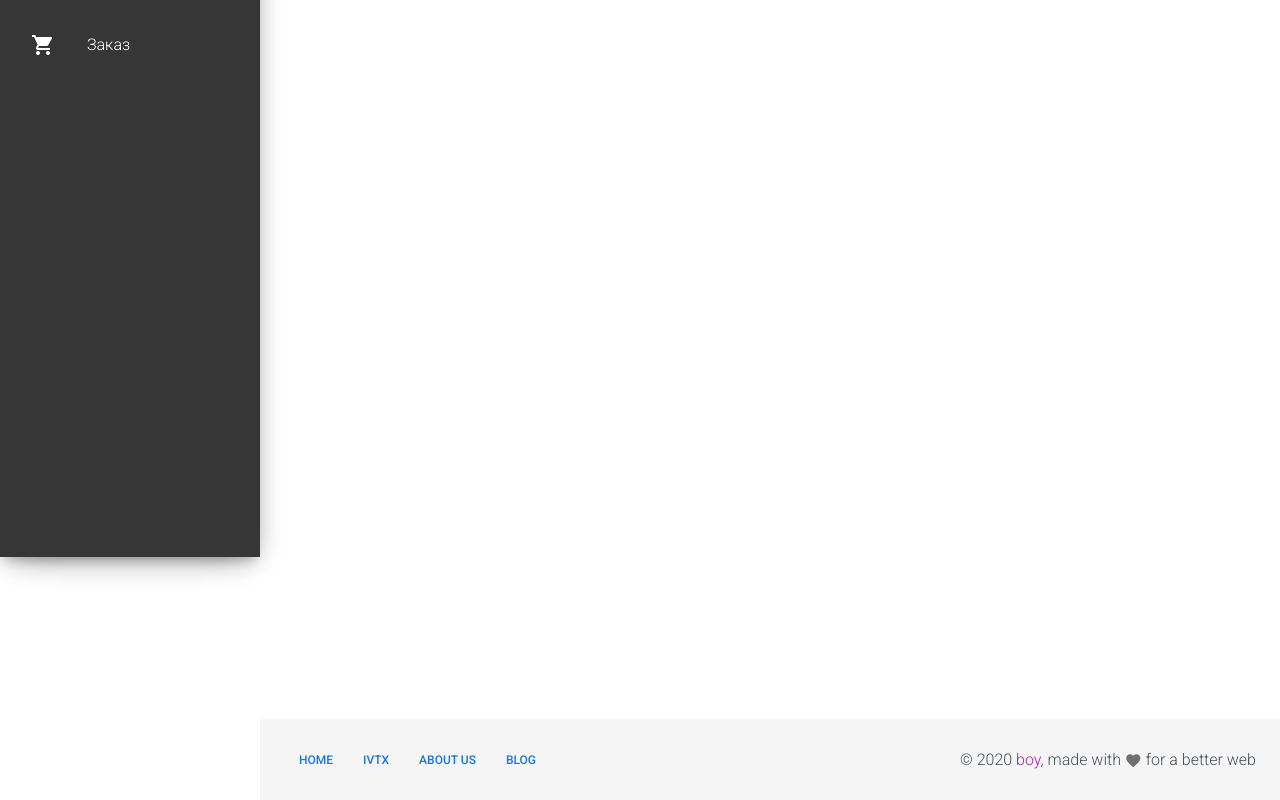
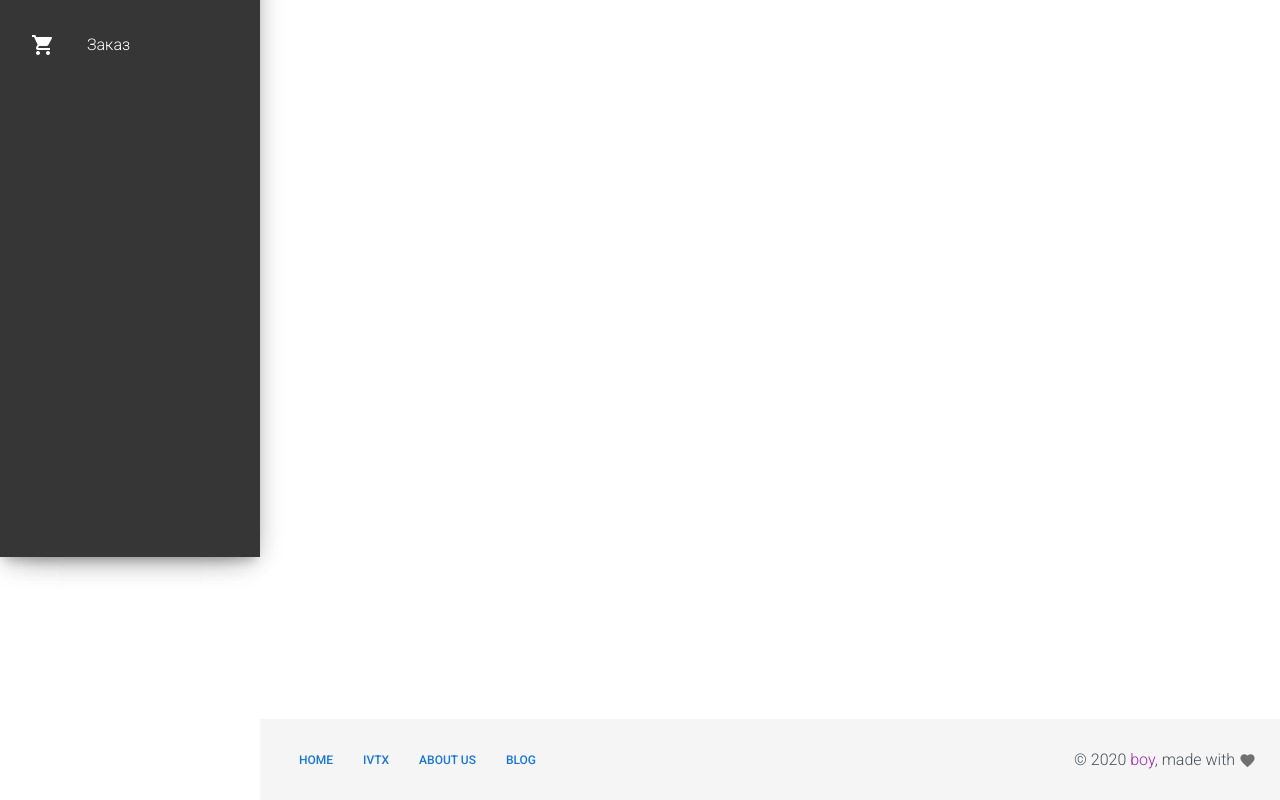
Before and after one commit to sekretk/MiR, a Vue app in the folder client/mirclient/: page / in a window 1280 px wide. Shown: the part 243-1043 px from the top of the page. Built offline with nearby package versions, Linux system fonts and the light colour scheme; sample sign-in values are in the browser's storage.

Commit message:
footer + api interceptor

```diff
--- a/client/mirclient/src/components/core/Footer.vue
+++ b/client/mirclient/src/components/core/Footer.vue
@@ -24,7 +24,6 @@
       <v-icon
         color="tertiary"
         size="17">mdi-heart</v-icon>
-      for a better web
     </span>
   </v-footer>
 </template>
--- a/client/mirclient/src/utils/api.js
+++ b/client/mirclient/src/utils/api.js
@@ -13,9 +13,6 @@ else
 axios.interceptors.response.use(response => {
   return response;
 }, error => {
-
-
-
   if (error.config && error.config.url)
     EventBus.$emit(LOG_MESSAGE, `Ошибка при выполнение запроса к API ${error.config.url}.` + error);
   else
@@ -24,7 +21,7 @@ axios.interceptors.response.use(response => {
   if (error && error.response && error.response.status == 401) {
 
     //todo: save current URL
-    store.commit(AUTH_LOGOUT)
+    store.commit(`auth/${AUTH_LOGOUT}`)
     Router.push({name: "/login", params: { apiAuth: true }}); //push to login
   }
   else //on other
```
